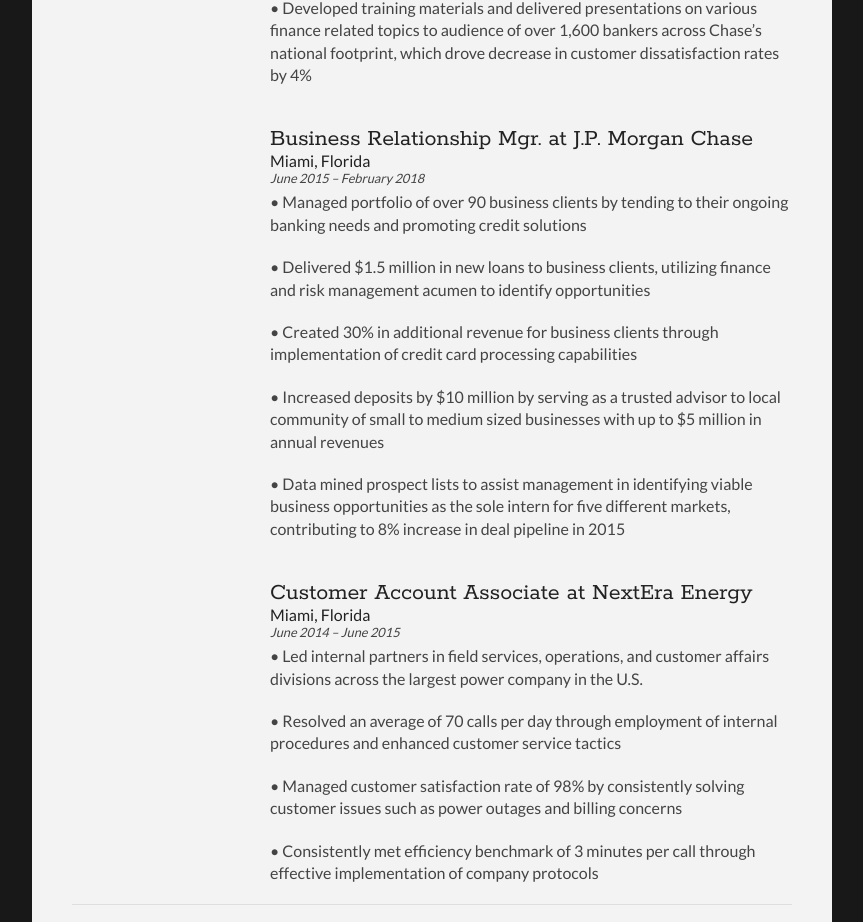
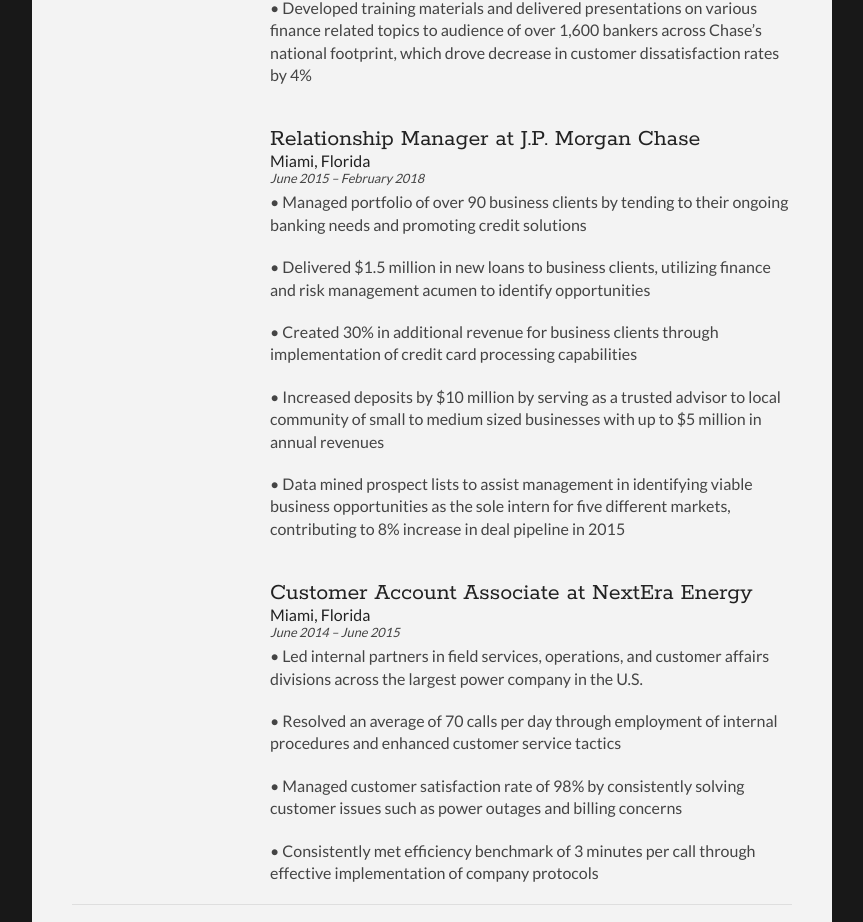
Before and after one commit to kpla001/kylepla.com, a Next.js app: page /resume in a window 1280 px wide. Shown: the part 1296-2218 px from the top of the page, without its empty margins (208-1071 px from the left). Built offline with nearby package versions, Linux system fonts and the light colour scheme.

Commit message:
modify relationship manager title to remove wrapping

```diff
--- a/pages/resume.js
+++ b/pages/resume.js
@@ -98,7 +98,7 @@
 
 
                     <article>
-                        <h2>Business Relationship Mgr. at J.P. Morgan Chase</h2>
+                        <h2>Relationship Manager at J.P. Morgan Chase</h2>
                         <h4>Miami, Florida</h4>
                         <p className="subDetails">June 2015 – February 2018</p>
                         <p>• Managed portfolio of over 90 business clients by tending to their ongoing banking needs and promoting credit solutions</p>
```
